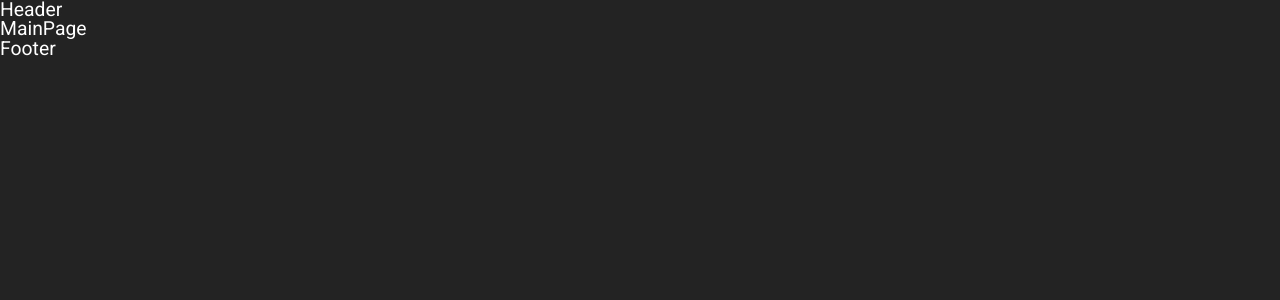
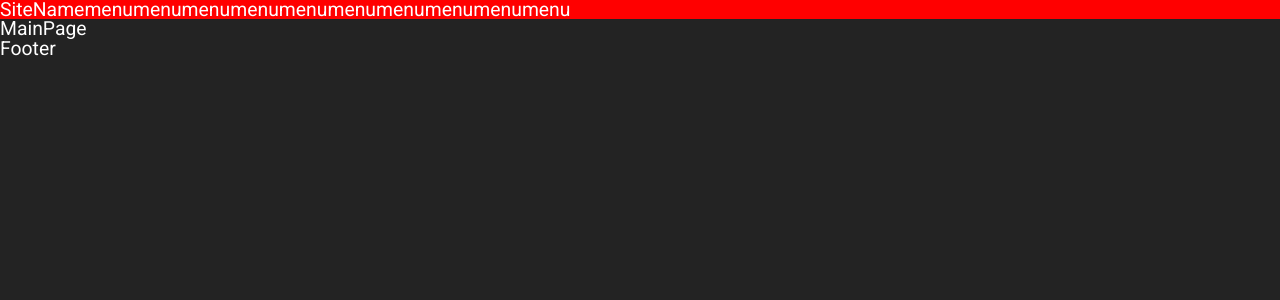
Before and after one commit to gamenarkyt/ReactTemplate, a React (Vite) app: page / in a window 1280 px wide. Shown: the top 300 px of the page. Built offline with nearby package versions, Linux system fonts and the light colour scheme.

Commit message:
add header

```diff
--- a/src/components/global/Header/Header.module.scss
+++ b/src/components/global/Header/Header.module.scss
@@ -0,0 +1,5 @@
+.header {
+  width: 100vw;
+
+  background-color: red;
+}
--- a/src/components/global/Header/Header.tsx
+++ b/src/components/global/Header/Header.tsx
@@ -2,8 +2,18 @@ import styles from "./Header.module.scss"
 
 export const Header = () => {
   return (
-    <header>
+    <header className={styles.header}>
       <span>SiteName</span>
+      <span>menu</span>
+      <span>menu</span>
+      <span>menu</span>
+      <span>menu</span>
+      <span>menu</span>
+      <span>menu</span>
+      <span>menu</span>
+      <span>menu</span>
+      <span>menu</span>
+      <span>menu</span>
     </header>
   )
 }
--- a/src/layouts/GlobalLayout/GlobalLayout.tsx
+++ b/src/layouts/GlobalLayout/GlobalLayout.tsx
@@ -1,11 +1,12 @@
-import { Outlet } from "react-router-dom";
+import { Header } from "@/components/global/Header/Header"
+import { Outlet } from "react-router-dom"
 
 export const GlobalLayout = () => {
   return (
     <>
-      <div>Header</div>
+      <Header />
       <Outlet />
       <div>Footer</div>
     </>
-  );
-};
+  )
+}
```
